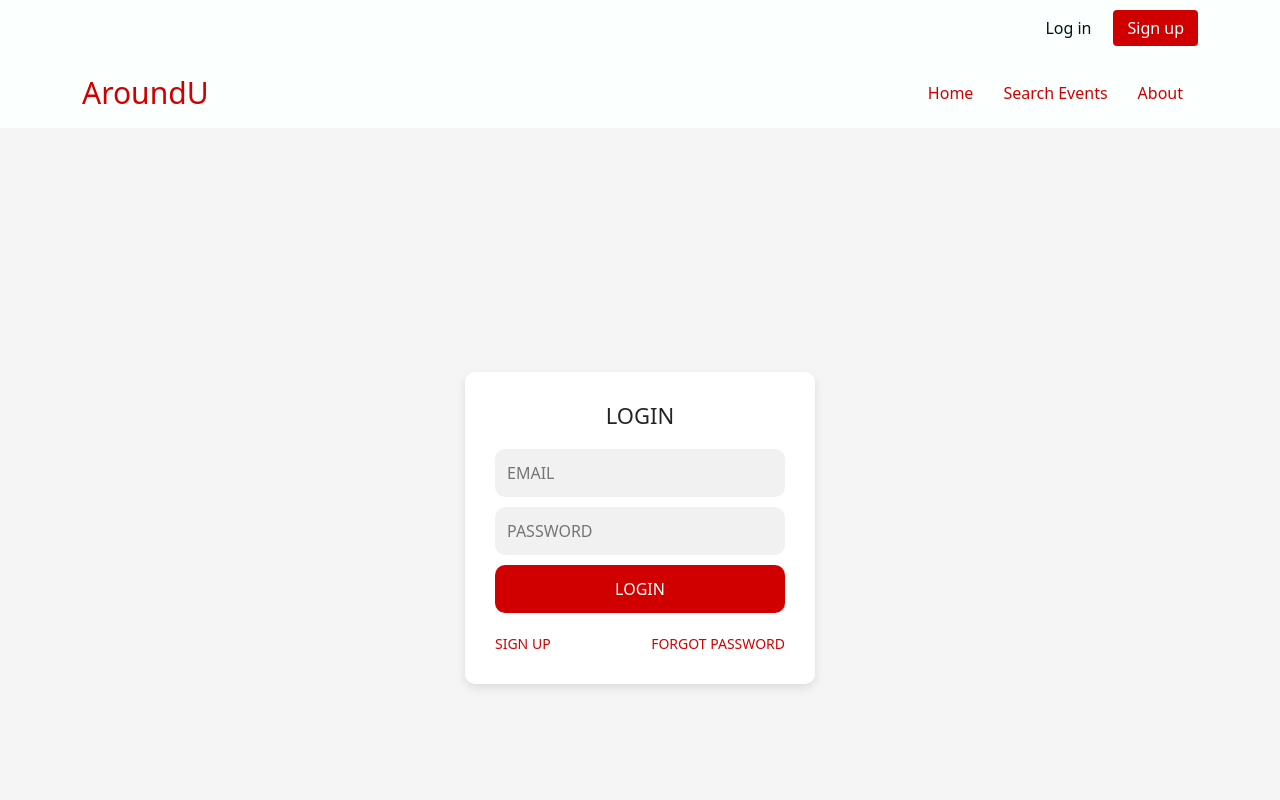
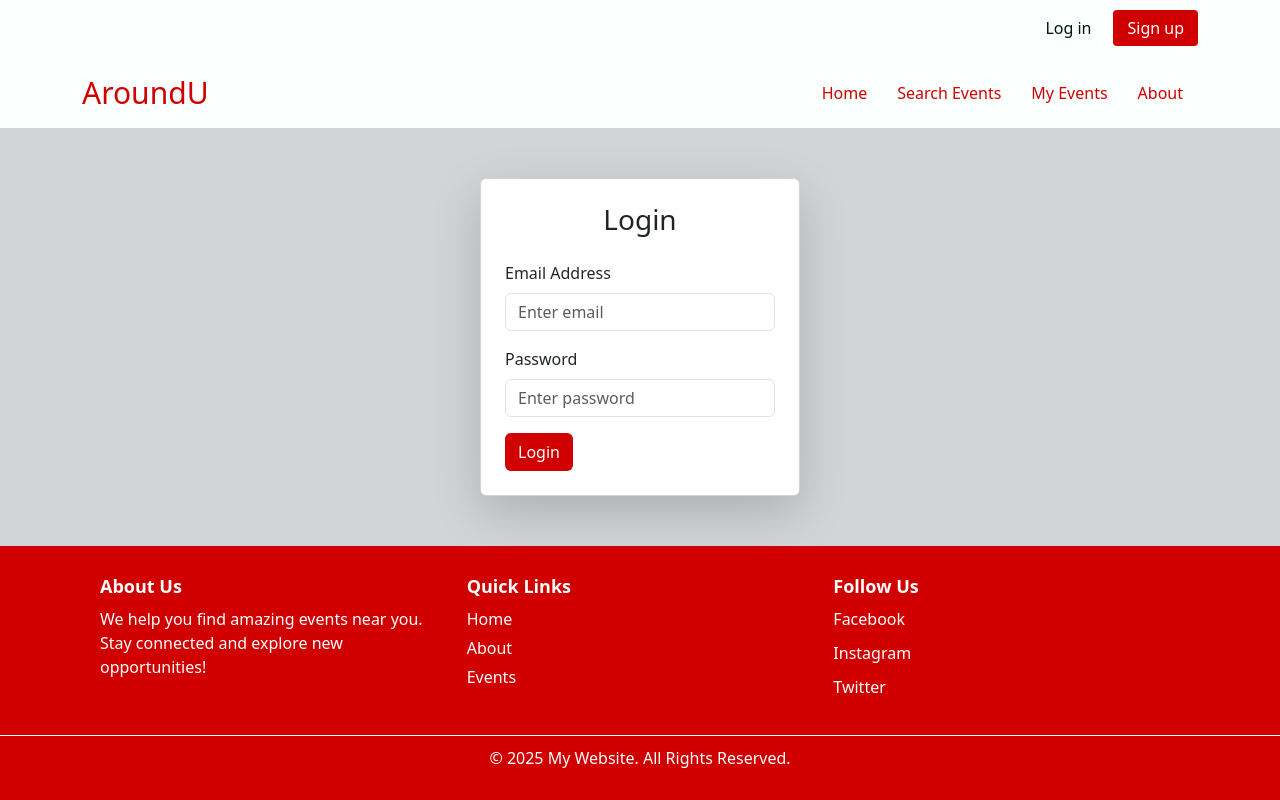
Before and after one commit to HaskizMe/event_finder_web_app, a React (Vite) app: page /login in a window 1280 px wide. Shown: the top 800 px of the page. Built offline with nearby package versions, Linux system fonts and the light colour scheme.

Commit message:
Added some auth logic and protected route

```diff
--- a/src/App.jsx
+++ b/src/App.jsx
@@ -2,11 +2,14 @@ import { Link, Route, Routes } from 'react-router-dom';
 import About from './pages/about/About';
 import './App.css';
 import LoginForm from './pages/login/Login';
+import Login from './auth/Login';
 import SignUpForm from './pages/login/Signup';
 import Home from './pages/home/Home';
 import ForgotPasswordForm from './pages/login/forgotPassword';
 import Search from './pages/search/Search';
 import EventDetails from './pages/eventDetails/EventDetails';
+import MyEvents from './pages/myEvents/MyEvents';
+import ProtectedRoute from './auth/ProtectRoute';
 
 function NotFound() {
   return (
@@ -27,7 +30,17 @@ function App() {
         <Route path="/about" element={<About />} />
         <Route path="/" element={<Home />} />
         <Route path="*" element={<NotFound />} />
-        <Route path="/login" element={<LoginForm />} />
+        {/* <Route path="/login" element={<LoginForm />} /> */}
+
+        {/* <Route element={<AuthRoute/>}/> */}
+        <Route path="/login" element={<Login />} />
+        <Route path="/my-events"
+            element={
+              <ProtectedRoute>
+                <MyEvents />
+              </ProtectedRoute>
+            }
+          />
         <Route path="/search" element={<Search />} />
         <Route path="/forgot-password" element={<ForgotPasswordForm />} />
         <Route path="/signup" element={<SignUpForm />} />
--- /dev/null
+++ b/src/auth/Login.jsx
@@ -0,0 +1,75 @@
+/* eslint-disable react-hooks/rules-of-hooks */
+/* eslint-disable no-unused-vars */
+import { useState, useEffect, useContext } from 'react';
+import { AuthContext } from '../context/AuthContext';
+import { useNavigate } from 'react-router-dom';
+import MainLayout from '../layouts/MainLayout';
+import colors from '../theme/colors';
+
+function login() {
+    const {login, user} = useContext(AuthContext);
+    const [email, setEmail] = useState('');
+    const [password, setPassword] = useState('');
+    const [error, setError] = useState('');
+    //const [isLoggedIn, login] = useState(false);
+    const navigate = useNavigate();
+
+    useEffect(() => {
+        if(user){
+            // Need to add an admin page or a page that only logged in users can access
+            console.log('User logged in');
+            navigate('/my-events');
+        }
+    }, [user, navigate]);
+
+    const handleSubmit = (e) => {
+        e.preventDefault();
+        if(!email || !password){
+            //alert('Please enter email and password');
+            //setError('Please enter email and password');
+        }
+
+        const userData = { email };
+        login(userData); // Updates AuthContext
+
+        console.log('User logged in:', email);
+        navigate('/about'); // Redirect after login
+
+    }
+
+    return (
+        <MainLayout title='Login | MyPage'>
+            <div style={{display: "flex", justifyContent: "center", marginTop: "50px", marginBottom: "50px"}}>
+            <div className='card shadow-lg col-sm-6 col-md-3 p-4'>
+                <h3 className="text-center mb-4">Login</h3>
+                {error && <div className='alert alert-danger'>{error}</div>}
+                <form onSubmit={handleSubmit}>
+                    <div className='mb-3'>
+                        <label className='form-label'>Email Address</label>
+                        <input
+                            type='email'
+                            className='form-control'
+                            value={email}
+                            onChange={(e) => setEmail(e.target.value)}
+                            placeholder='Enter email'
+                        />
+                    </div>
+                    <div className='mb-3'>
+                        <label className='form-label'>Password</label>
+                        <input
+                            type='password'
+                            className='form-control'
+                            value={password}
+                            onChange={(e) => setPassword(e.target.value)}
+                            placeholder='Enter password'
+                        />
+                    </div>
+                    <button type='submit' className='btn' style={{backgroundColor: colors.red, color: colors.white}}>Login</button>
+                </form>
+            </div>
+            </div>
+        </MainLayout>
+    )
+};
+
+export default login;
--- /dev/null
+++ b/src/auth/ProtectRoute.jsx
@@ -0,0 +1,11 @@
+import { Navigate } from "react-router-dom";
+import { useContext } from "react";
+import { AuthContext } from "../context/AuthContext";
+
+const ProtectedRoute = ({ children }) => {
+  const { user } = useContext(AuthContext);
+
+  return user ? children : <Navigate to="/login" replace />;
+};
+
+export default ProtectedRoute;
--- /dev/null
+++ b/src/context/AuthContext.jsx
@@ -0,0 +1,20 @@
+import { createContext, useState } from "react";
+
+// Create the authentication context
+export const AuthContext = createContext();
+
+// AuthProvider Component to manage authentication state
+export const AuthProvider = ({ children }) => {
+  const [user, setUser] = useState(null);
+
+  const login = (userData) => setUser(userData);
+  const logout = () => {
+    setUser(null);
+    console.log("User logged out");
+  };
+  return (
+    <AuthContext.Provider value={{ user, login, logout }}>
+      {children}
+    </AuthContext.Provider>
+  );
+};
--- a/src/layouts/MainNav.jsx
+++ b/src/layouts/MainNav.jsx
@@ -1,9 +1,11 @@
-import { useState } from "react";
+import { useState, useContext } from "react";
 import { Navbar, Nav, Container, Button } from "react-bootstrap";
 import { Link } from "react-router-dom";
 import color from '../theme/colors';
+import { AuthContext} from "../context/AuthContext";
+const MainNav = () => {
+  const { user, logout } = useContext(AuthContext); // Get user state & logout function
 
-const MainNav = () => {
   const [expanded, setExpanded] = useState(false);
 
   return (
@@ -12,7 +14,12 @@ const MainNav = () => {
       <div style={styles.topBar}>
         <Container>
           <div style={styles.topBarInner}>
-            <Button as={Link} to="/login" style={styles.loginButton}>Log in</Button>
+            {user ? (
+              <Button onClick={logout} style={styles.loginButton}>Log out</Button>
+            ) : (
+              <Button as={Link} to="/login" style={styles.loginButton}>Log in</Button>
+
+            )}
             <Button as={Link} to="/signup" style={styles.signupButton}>Sign up</Button>
           </div>
         </Container>
@@ -36,6 +43,7 @@ const MainNav = () => {
             <Nav className="ms-auto">
               <Nav.Link as={Link} to="/" style={styles.navLink}>Home</Nav.Link>
               <Nav.Link as={Link} to="/search" style={styles.navLink}>Search Events</Nav.Link>
+              <Nav.Link as={Link} to="/my-events" style={styles.navLink}>My Events</Nav.Link>
               <Nav.Link as={Link} to="/about" style={styles.navLink}>About</Nav.Link>
             </Nav>
           </Navbar.Collapse>
--- a/src/main.jsx
+++ b/src/main.jsx
@@ -1,7 +1,8 @@
-import { StrictMode } from 'react'
-import { createRoot } from 'react-dom/client'
-import './index.css'
-import App from './App.jsx'
+import { StrictMode } from 'react';
+import { createRoot } from 'react-dom/client';
+import { AuthProvider } from "./context/AuthContext.jsx";
+import './index.css';
+import App from './App.jsx';
 import { BrowserRouter } from 'react-router-dom';
 import 'bootstrap/dist/css/bootstrap.min.css';
 
@@ -9,8 +10,10 @@ import 'bootstrap/dist/css/bootstrap.min.css';
 
 createRoot(document.getElementById('root')).render(
   <StrictMode>
-    <BrowserRouter>
-      <App />
-    </BrowserRouter>
+    <AuthProvider>
+      <BrowserRouter>
+        <App />
+      </BrowserRouter>
+    </AuthProvider>
   </StrictMode>,
 )
--- /dev/null
+++ b/src/pages/myEvents/MyEvents.jsx
@@ -0,0 +1,11 @@
+import MainLayout from "../../layouts/MainLayout"
+
+const MyEvents = () => {
+    return (
+        <MainLayout title="My Events">
+            <p>test</p>
+        </MainLayout>
+    );
+}
+
+export default MyEvents;
```
